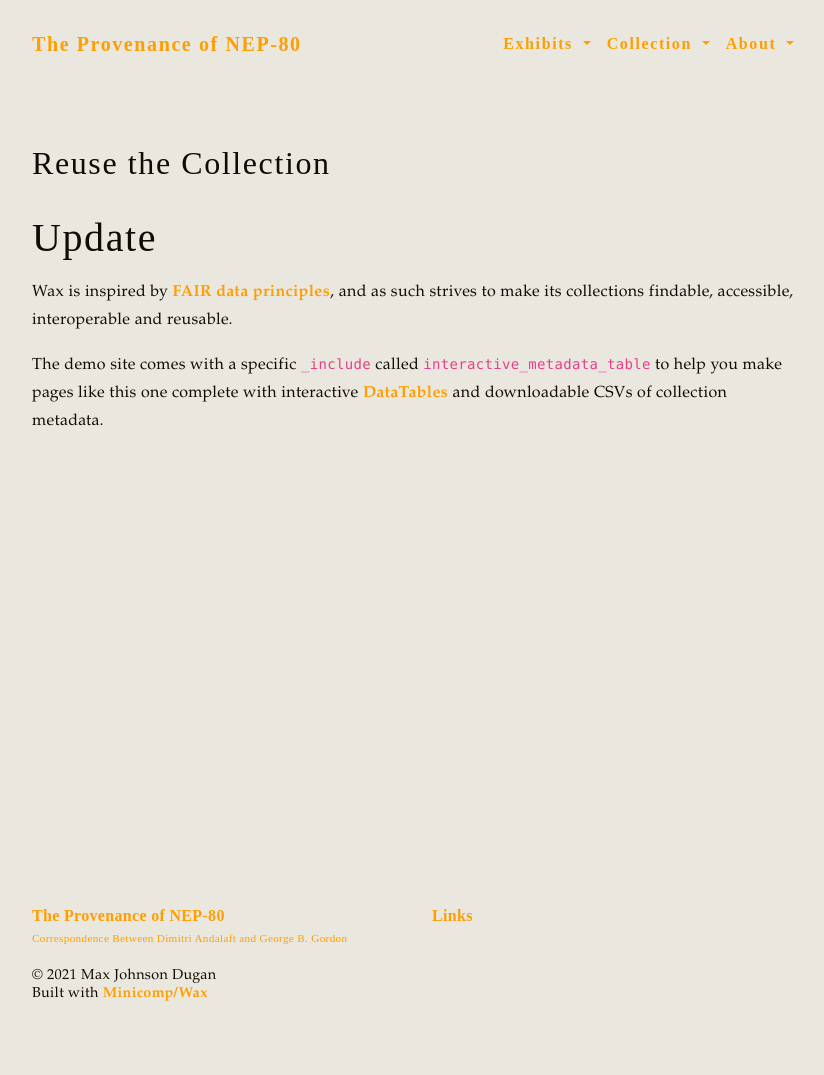
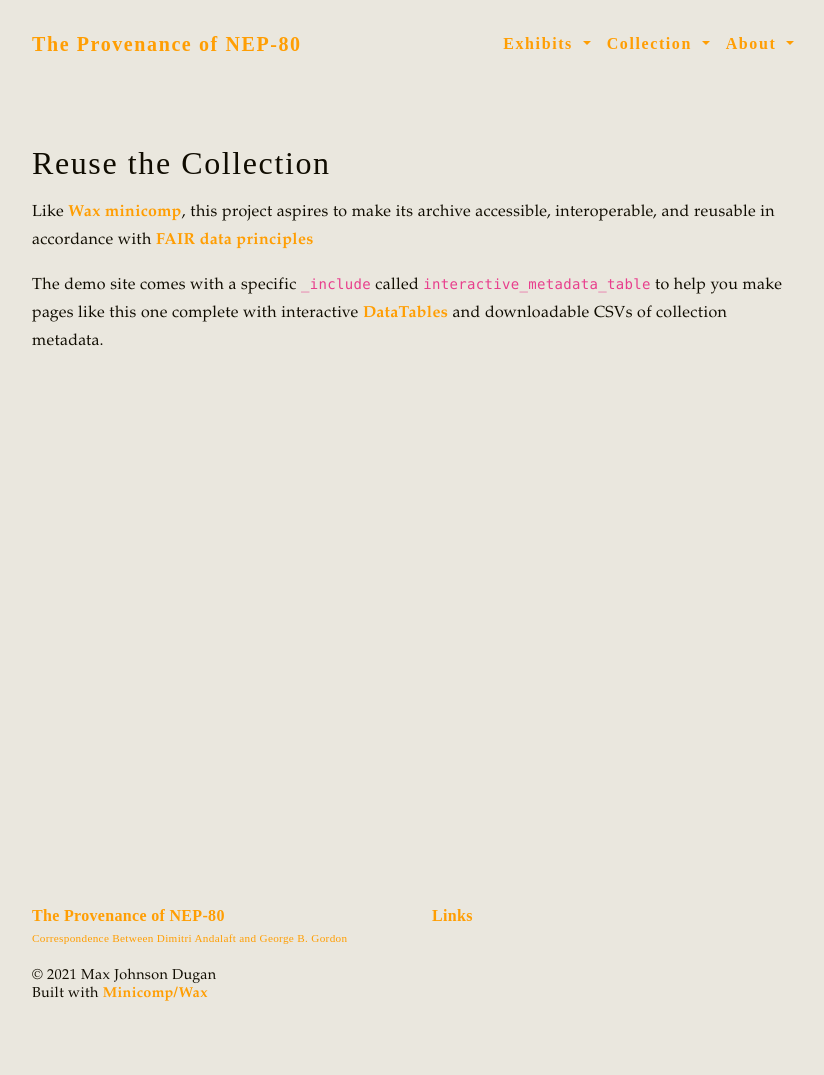
Before and after one commit to maxjdugan/wax-nep-80, a Jekyll site: the page built from pages/reuse.md, in a window 1280 px wide. Shown: the whole page, without its empty margins (223-1047 px from the left). Built offline with Jekyll 4.4.1, drawn with Linux system fonts in a browser that asks for light colours.

Commit message:
Update reuse page

```diff
--- a/pages/reuse.md
+++ b/pages/reuse.md
@@ -4,8 +4,8 @@ title: Reuse the Collection
 permalink: /reuse/
 collection: nep_80
 ---
-# Update
-Wax is inspired by [FAIR data principles](https://journal.code4lib.org/articles/13427), and as such strives to make its collections findable, accessible, interoperable and reusable.
+Like [Wax minicomp](https://minicomp.github.io/wiki/), this project aspires to make its archive accessible, interoperable, and reusable in accordance with [FAIR data principles](https://journal.code4lib.org/articles/13427)
+
 
 The demo site comes with a specific `_include` called `interactive_metadata_table` to help you make pages like this one complete with interactive [DataTables](https://datatables.net/) and downloadable CSVs of collection metadata.
 
```
